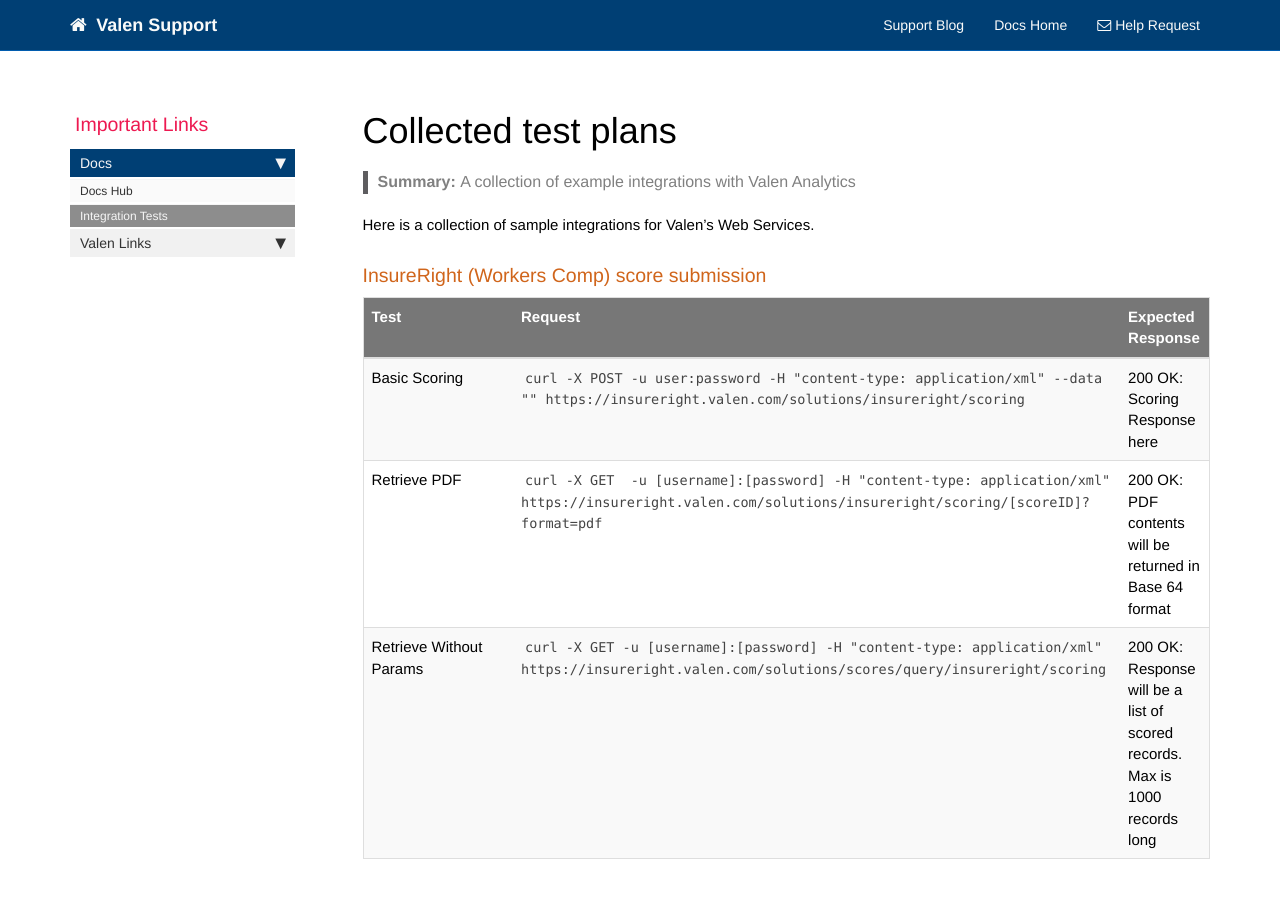
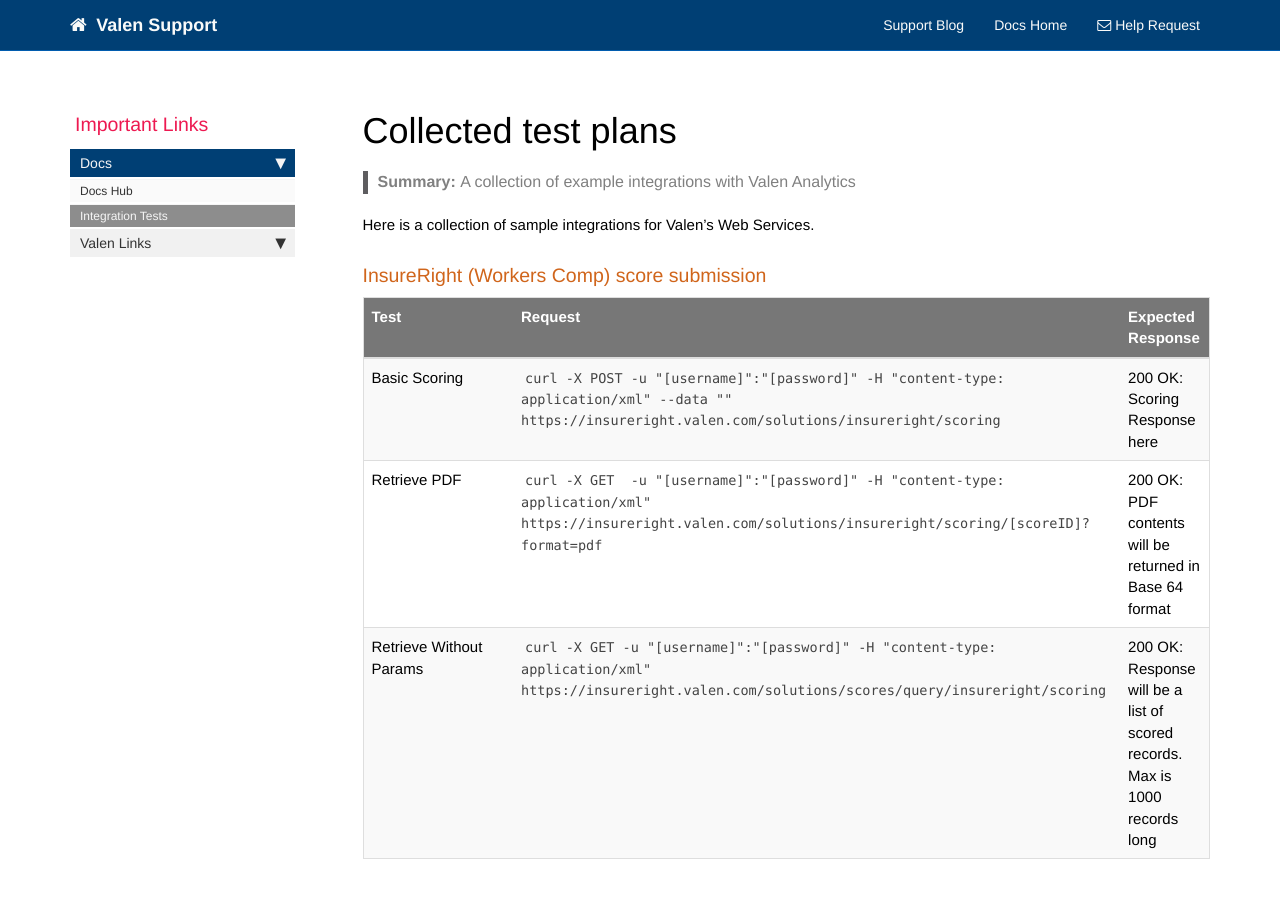
Before and after one commit to valensupport/valensupport.github.io, a Jekyll site: the page built from pages/test_plans.md, in a window 1280 px wide and 900 px high. Built offline with Jekyll 4.4.1, drawn with Linux system fonts in a browser that asks for light colours; nearby versions of some CDN libraries; comment, search, counter and statistics services are not loaded.

Commit message:
Update test_plans.md
Make user name and password syntax consistent

```diff
--- a/pages/test_plans.md
+++ b/pages/test_plans.md
@@ -15,9 +15,9 @@ Here is a collection of sample integrations for Valen's Web Services.
 {:.tests}
 |Test|Request|Expected Response|
 |----|-------|-----------------|
-|Basic Scoring|`curl -X POST -u user:password -H "content-type: application/xml" --data "" https://insureright.valen.com/solutions/insureright/scoring`| 200 OK: Scoring Response here|
-|Retrieve PDF|`curl -X GET  -u [username]:[password] -H "content-type: application/xml" https://insureright.valen.com/solutions/insureright/scoring/[scoreID]?format=pdf`| 200 OK: PDF contents will be returned in Base 64 format|
-|Retrieve Without Params|`curl -X GET -u [username]:[password] -H "content-type: application/xml" https://insureright.valen.com/solutions/scores/query/insureright/scoring`|200 OK: Response will be a list of scored records. Max is 1000 records long|
+|Basic Scoring|`curl -X POST -u "[username]":"[password]" -H "content-type: application/xml" --data "" https://insureright.valen.com/solutions/insureright/scoring`| 200 OK: Scoring Response here|
+|Retrieve PDF|`curl -X GET  -u "[username]":"[password]" -H "content-type: application/xml" https://insureright.valen.com/solutions/insureright/scoring/[scoreID]?format=pdf`| 200 OK: PDF contents will be returned in Base 64 format|
+|Retrieve Without Params|`curl -X GET -u "[username]":"[password]" -H "content-type: application/xml" https://insureright.valen.com/solutions/scores/query/insureright/scoring`|200 OK: Response will be a list of scored records. Max is 1000 records long|
 
 
 ### CA Batch score submission
```
